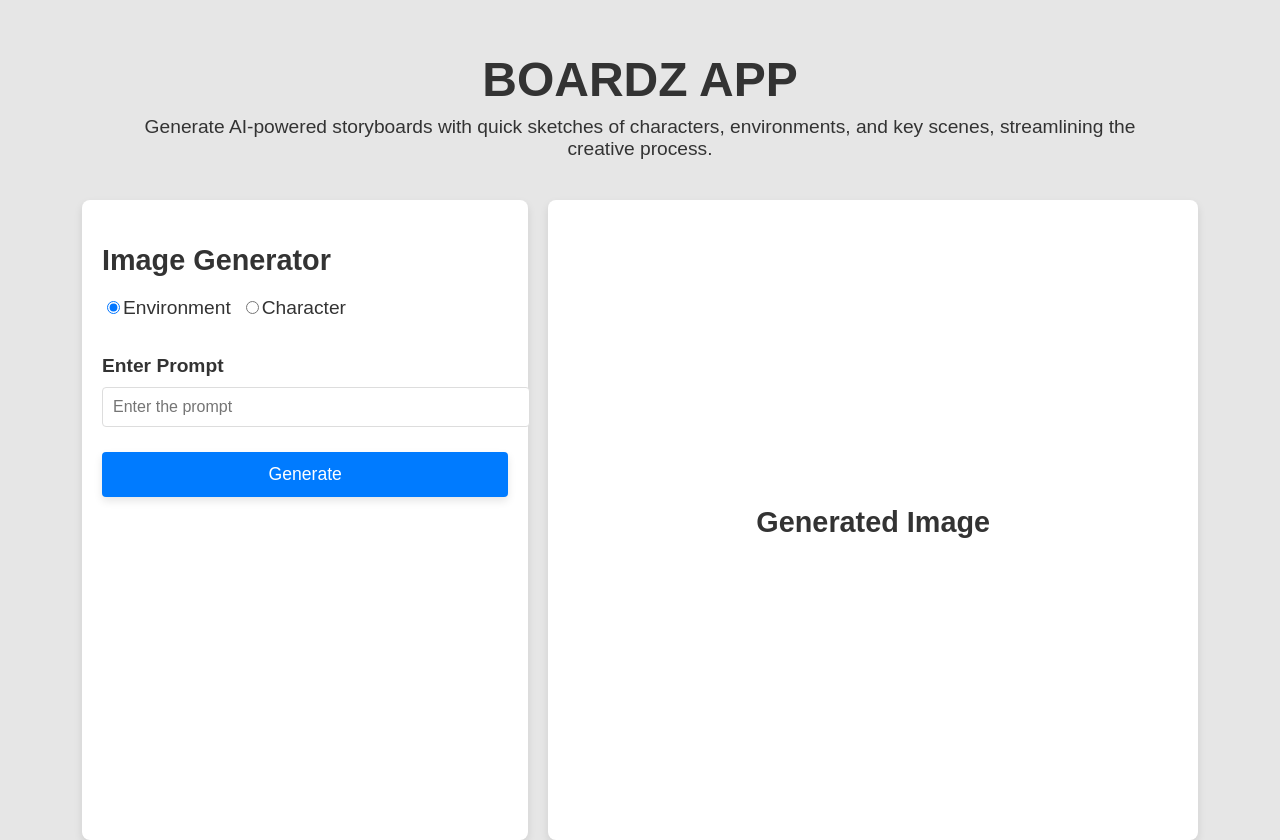
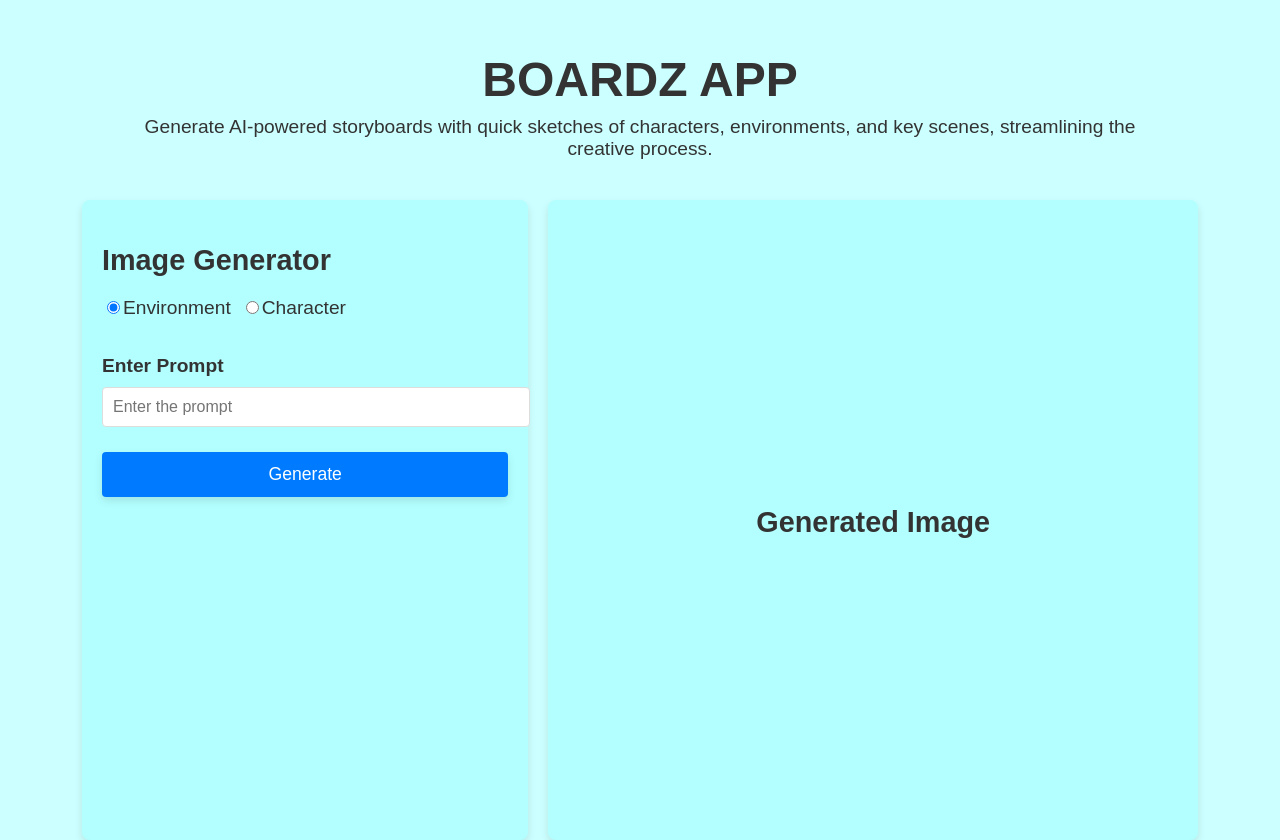
Before and after one commit to shahin-canary/Boardz-app, a React (Create React App) app: page / in a window 1280 px wide. Built offline with nearby package versions, Linux system fonts and the light colour scheme.

Commit message:
Updated ImageGenerator.js to access environment token and fixed line endings in App.css-

```diff
--- a/src/components/ImageGenerator.js
+++ b/src/components/ImageGenerator.js
@@ -17,10 +17,14 @@ const ImageGenerator = () => {
    console.log(token); // This should now work fine
 
 
+
+    const [characterError, setCharacterError] = useState(false);  // Add this line
+
     const handleGenerate = async () => {
       setShowError(false);
       setLoading(true);
-    setGenerationFailed(false);  // Reset failure state
+      setGenerationFailed(false);
+      setCharacterError(false);  // Reset character error state
 
       if (!prompt) {
         setShowError(true);
@@ -29,7 +33,7 @@ const ImageGenerator = () => {
       }
 
       if (selection === "character" && !characterName) {
-      setShowError(true);
+        setCharacterError(true);  // Set character error if no character is selected
         setLoading(false);
         return;
       }
@@ -71,11 +75,13 @@ const ImageGenerator = () => {
         setImage(imageObjectURL);
       } catch (error) {
         console.error("Error generating image:", error);
-      setGenerationFailed(true);  // Set generation failed state
+        setGenerationFailed(true);
       } finally {
         setLoading(false);
       }
     };
+
+
 
   const styles = {
     page: {
@@ -83,7 +89,7 @@ const ImageGenerator = () => {
       flexDirection: "column",
       alignItems: "center",
       padding: "20px",
-      backgroundColor: "#e6e6e6",
+      backgroundColor: "#ccffff",
       fontFamily: "Arial, sans-serif",
       minHeight: "100vh",
     },
@@ -111,7 +117,7 @@ const ImageGenerator = () => {
     leftSide: {
       width: "40%",
       padding: "20px",
-      backgroundColor: "#ffffff",
+      backgroundColor: "#b3ffff",
       borderRadius: "8px",
       boxShadow: "0 4px 8px rgba(0, 0, 0, 0.1)",
       display: "flex",
@@ -121,7 +127,7 @@ const ImageGenerator = () => {
     rightSide: {
       width: "60%",
       padding: "20px",
-      backgroundColor: "#ffffff",
+      backgroundColor: "#b3ffff",
       borderRadius: "8px",
       boxShadow: "0 4px 8px rgba(0, 0, 0, 0.1)",
       textAlign: "center",
```
Lines whose indentation alone changed are shown as unchanged.
